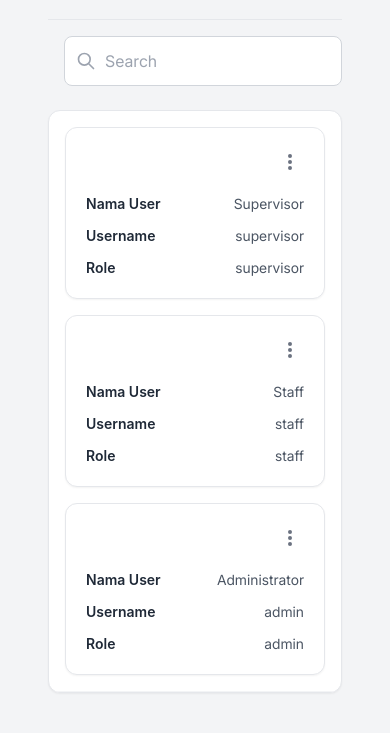
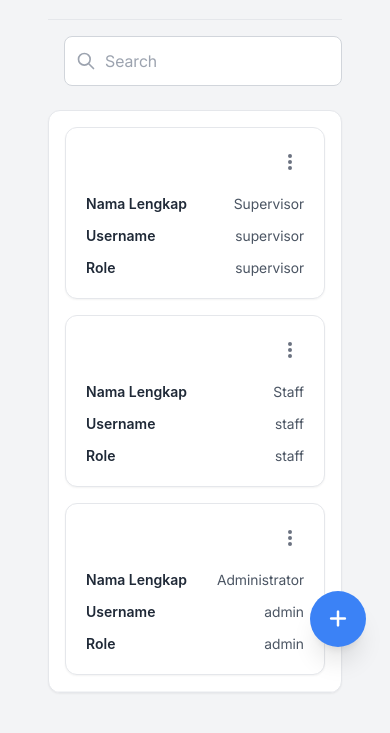
Before and after one commit to Qwaasong/Aplikasi-Inventory-ATK, a Laravel app: page /admin/user in a window 390 px wide. Shown: the part 173-906 px from the top of the page. Run offline with Laravel 12, Linux system fonts and the light colour scheme; a user stored in the database is signed in; data comes from the database, SQL or seed files in the repository; some libraries are stand-ins or nearby versions; some web fonts are replaced.

Commit message:
Menambahkan fab pada user dan perbaikan pada penggunaan nama yang membingungkan

```diff
--- a/resources/views/auth/admin/user.blade.php
+++ b/resources/views/auth/admin/user.blade.php
@@ -45,8 +45,124 @@
             background-color: var(--nav-hover-bg);
             color: var(--text-main);
         }
+
+        /* 1. WRAPPER UTAMA FAB */
+        .fab {
+            z-index: 9999;
+            /* KUNCI: Buat container selebar tombol utama (56px) & ratakan tengah */
+            width: 56px !important;
+            flex-direction: column !important;
+            align-items: center !important;
+            /* Semua tombol dipaksa ke tengah as */
+            right: 24px !important;
+            /* Jarak dari kanan layar (right-6) */
+        }
+
+        /* 2. ITEM LIST (ANAK-ANAK) */
+        .fab-items {
+            width: 100%;
+            display: flex;
+            flex-direction: column-reverse;
+            align-items: center;
+            /* Pastikan anak-anak juga rata tengah */
+            gap: 12px;
+            padding-bottom: 12px;
+            /* Jarak antara tombol kecil & tombol utama */
+        }
+
+        .fab-item-wrapper {
+            /* Wrapper memenuhi lebar 56px, tombol ditaruh di tengah */
+            width: 100%;
+            display: flex;
+            align-items: center;
+            justify-content: center;
+            /* Tombol kecil dipaksa ke tengah */
+            position: relative;
+            /* Jangkar untuk label absolute */
+
+            /* Animasi */
+            transition: all 0.3s cubic-bezier(0.4, 0.0, 0.2, 1);
+            opacity: 1;
+            transform: translateY(0) scale(1);
+            visibility: visible;
+            height: 48px;
+            /* Tinggi fix sesuai tombol kecil */
+        }
+
+        /* Kondisi Tersembunyi */
+        .fab-item-wrapper.hidden-space {
+            opacity: 0;
+            transform: translateY(20px) scale(0.8);
+            visibility: hidden;
+            height: 0;
+        }
+
+        /* Tombol Bulat Anak (48px) */
+        .fab-item {
+            width: 48px;
+            height: 48px;
+            border: none;
+            outline: none;
+            cursor: pointer;
+            border-radius: 9999px;
+            /* Tidak perlu margin aneh-aneh lagi */
+        }
+
+        /* 3. LABEL TEKS (POSISI ABSOLUTE) */
+        /* Label menempel melayang di sebelah kiri tombol */
+        .fab-label {
+            position: absolute;
+            right: 56px;
+            /* Geser ke kiri sejauh lebar container */
+            top: 50%;
+            transform: translateY(-50%);
+            /* Trik CSS biar lurus vertikal tengah */
+
+            font-family: 'Inter', sans-serif;
+            background-color: #1f2937;
+            color: white;
+            padding: 6px 14px;
+            border-radius: 8px;
+            font-size: 13px;
+            font-weight: 500;
+            margin-right: 12px;
+            /* Jarak label ke tombol */
+            white-space: nowrap;
+            box-shadow: 0 4px 6px -1px rgba(0, 0, 0, 0.1);
+            cursor: pointer;
+        }
+
+        /* 4. TOMBOL UTAMA (TRIGGER) */
+        #fabMain {
+            width: 56px;
+            height: 56px;
+            position: relative;
+            border: none;
+            outline: none;
+            cursor: pointer;
+            transform: none !important;
+            transition: background-color 0.2s;
+            display: flex !important;
+            align-items: center !important;
+            justify-content: center !important;
+            /* Otomatis rata tengah karena parent align-items: center */
+        }
+
+        /* ICON X */
+        #iconX {
+            position: static !important;
+            transition: transform 0.3s cubic-bezier(0.4, 0.0, 0.2, 1);
+            display: flex !important;
+            align-items: center;
+            justify-content: center;
+        }
+
+        #fabMain[aria-expanded="true"] #iconX {
+            transform: rotate(135deg) !important;
+        }
     </style>
 
+    {{-- HEADER --}}
     <div class="px-8 py-6 space-y-4">
         <div class="dark:text-white flex items-center text-sm text-gray-500">
             <span class="text-gray-500 dark:text-gray-500">Admin</span>
@@ -58,7 +174,7 @@
             <span class="text-gray-500 dark:text-white-500 font-medium">Daftar User</span>
         </div>
 
-
+        {{-- HEADER TAMBAH USER --}}
         <div class="flex flex-col space-y-4">
             <div class="flex items-center justify-between">
                 <h2 class="text-3xl font-bold text-gray-800 dark:text-white m-0">Daftar User</h2>
@@ -73,11 +189,38 @@
 
         <hr class="my-6 border-gray-200">
 
-        <x-table :data-table="['Nama User' => 'nama_user', 'Username' => 'username', 'Role' => 'role']"
+        <x-table :data-table="['Nama Lengkap' => 'nama_user', 'Username' => 'username', 'Role' => 'role']"
             data-url="{{ route('api.user.index') }}" primary_key="id_user">
         </x-table>
     </div>
 
+    {{-- FAB MOBILE --}}
+    <!-- FAB Container (Mobile) -->
+    <div class="md:hidden fab fixed bottom-6 right-6 flex flex-col z-50">
+        <div class="fab-items">
+
+            {{-- Tambah User Baru --}}
+            <div class="fab-item-wrapper hidden-space">
+                <span class="fab-label" onclick="openModal('modalTambahUser')">
+                    Tambah User
+                </span>
+                <button onclick="openModal('modalTambahUser')"
+                    class="fab-item shadow-lg flex items-center justify-center text-white bg-[#1e5bb5] hover:opacity-90">
+                    <i class="fa-solid fa-user-plus"></i>
+                </button>
+            </div>
+        </div>
+
+        <button id="fabMain"
+            class="fab-main rounded-full shadow-xl bg-[var(--accent-primary)] hover:opacity-90 text-white z-50"
+            aria-expanded="false" aria-label="Open FAB">
+
+            <span id="iconX" class="fab-icon visible text-xl">
+                <i class="fa-solid fa-plus"></i>
+            </span>
+        </button>
+
+    </div>
 
     <!-- Modal Tambah User -->
     <div id="modalTambahUser" class="fixed inset-0 bg-black/30 hidden justify-center items-center z-50 p-4">
@@ -90,13 +233,14 @@
                     <h3 class="text-lg mb-6 text-black">Tambah User Baru</h3>
                     <div class="grid grid-cols-1 md:grid-cols-2 gap-6">
                         <div>
-                            <input type="text" name="nama_user" placeholder="Nama User" class="input-field" required>
+                            <input type="text" name="nama_user" placeholder="Nama Lengkap" class="input-field" required>
                         </div>
                         <div>
                             <select name="role" class="input-field text-gray-700" required>
                                 <option value="">Pilih Role</option>
                                 <option value="admin">Admin</option>
                                 <option value="staff">Staff</option>
+                                <option value="supervisor">Supervisor</option>
                             </select>
                         </div>
                         <div>
@@ -129,7 +273,7 @@
                     <h3 class="text-lg mb-6 text-black font-semibold">Edit Data User</h3>
                     <div class="grid grid-cols-1 md:grid-cols-2 gap-6">
                         <div>
-                            <label class="text-xs text-gray-500">Nama User</label>
+                            <label class="text-xs text-gray-500">Nama Lengkap</label>
                             <input type="text" id="edit_nama_user" name="nama_user" class="input-field" required>
                         </div>
                         <div>
```
